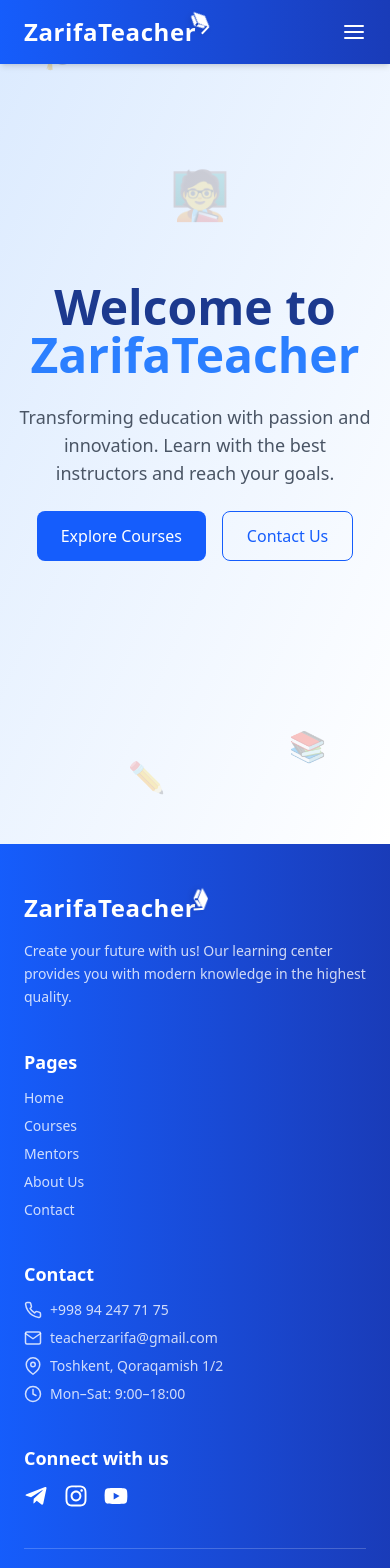
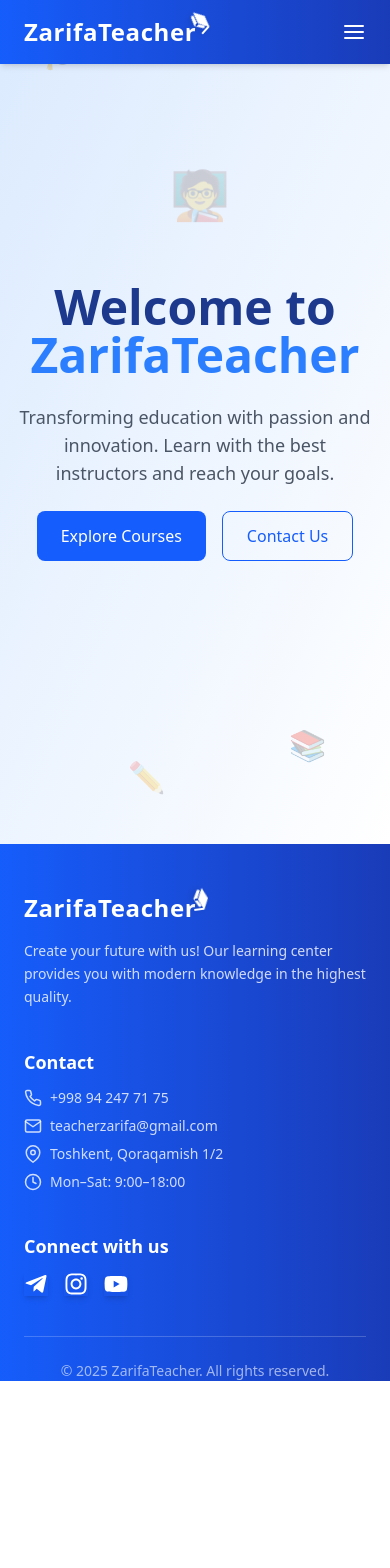
Before and after one commit to Nihola/ZarifaTeacher, a React (Vite) app: page / in a window 390 px wide. Shown: the top 1568 px of the page. After the commit the page ends 1381 px from the top, so only its background shows below. Built offline with nearby package versions, Linux system fonts and the light colour scheme.

Commit message:
footer is improved

```diff
--- a/src/components/footer/Footer.jsx
+++ b/src/components/footer/Footer.jsx
@@ -49,35 +49,15 @@ const Footer = () => {
           </p>
         </div>
 
-        {/* Pages – now visible on small screens too */}
-        <div>
+        {/* Pages – hidden on small screens */}
+        <div className="hidden md:block">
           <h4 className="font-semibold text-lg mb-3">{t('footer.pages')}</h4>
           <ul className="space-y-2 text-sm text-white/80">
-            <li>
-              <Link to="/" className="hover:text-yellow-300 transition duration-200">
-                {t('footer.home')}
-              </Link>
-            </li>
-            <li>
-              <Link to="/courses" className="hover:text-yellow-300 transition duration-200">
-                {t('footer.courses')}
-              </Link>
-            </li>
-            <li>
-              <Link to="/mentors" className="hover:text-yellow-300 transition duration-200">
-                {t('footer.mentors')}
-              </Link>
-            </li>
-            <li>
-              <Link to="/about" className="hover:text-yellow-300 transition duration-200">
-                {t('footer.about')}
-              </Link>
-            </li>
-            <li>
-              <Link to="/contact" className="hover:text-yellow-300 transition duration-200">
-                {t('footer.contact')}
-              </Link>
-            </li>
+            <li><Link to="/" className="hover:text-yellow-300 transition duration-200">{t('footer.home')}</Link></li>
+            <li><Link to="/courses" className="hover:text-yellow-300 transition duration-200">{t('footer.courses')}</Link></li>
+            <li><Link to="/mentors" className="hover:text-yellow-300 transition duration-200">{t('footer.mentors')}</Link></li>
+            <li><Link to="/about" className="hover:text-yellow-300 transition duration-200">{t('footer.about')}</Link></li>
+            <li><Link to="/contact" className="hover:text-yellow-300 transition duration-200">{t('footer.contact')}</Link></li>
           </ul>
         </div>
 
@@ -104,15 +84,35 @@ const Footer = () => {
         <div>
           <h4 className="font-semibold text-lg mb-3">{t('footer.follow')}</h4>
           <div className="flex gap-4 mt-2">
-            <a href="https://t.me/zarifa_education" target="_blank" rel="noreferrer">
-              <FaTelegramPlane className="text-2xl hover:text-blue-400 transition duration-300" />
-            </a>
-            <a href="#" target="_blank" rel="noreferrer">
-              <FaInstagram className="text-2xl hover:text-pink-400 transition duration-300" />
-            </a>
-            <a href="#" target="_blank" rel="noreferrer">
-              <FaYoutube className="text-2xl hover:text-red-500 transition duration-300" />
-            </a>
+            <motion.a
+              href="https://t.me/zarifa_education"
+              target="_blank"
+              rel="noreferrer"
+              whileHover={{ scale: 2.2, rotate: 5 }}
+              className="text-white transition"
+            >
+              <FaTelegramPlane className="text-2xl hover:text-pink-400 shadow-md hover:shadow-blue-500/50" />
+            </motion.a>
+
+            <motion.a
+              href="#"
+              target="_blank"
+              rel="noreferrer"
+              whileHover={{ scale: 2.2, rotate: -5 }}
+              className="text-white transition"
+            >
+              <FaInstagram className="text-2xl hover:text-pink-400 shadow-md hover:shadow-pink-400/40" />
+            </motion.a>
+
+            <motion.a
+              href="#"
+              target="_blank"
+              rel="noreferrer"
+              whileHover={{ scale: 2.2 }}
+              className="text-white transition"
+            >
+              <FaYoutube className="text-2xl hover:text-red-500 shadow-md hover:shadow-red-500/40" />
+            </motion.a>
           </div>
         </div>
       </div>
```
